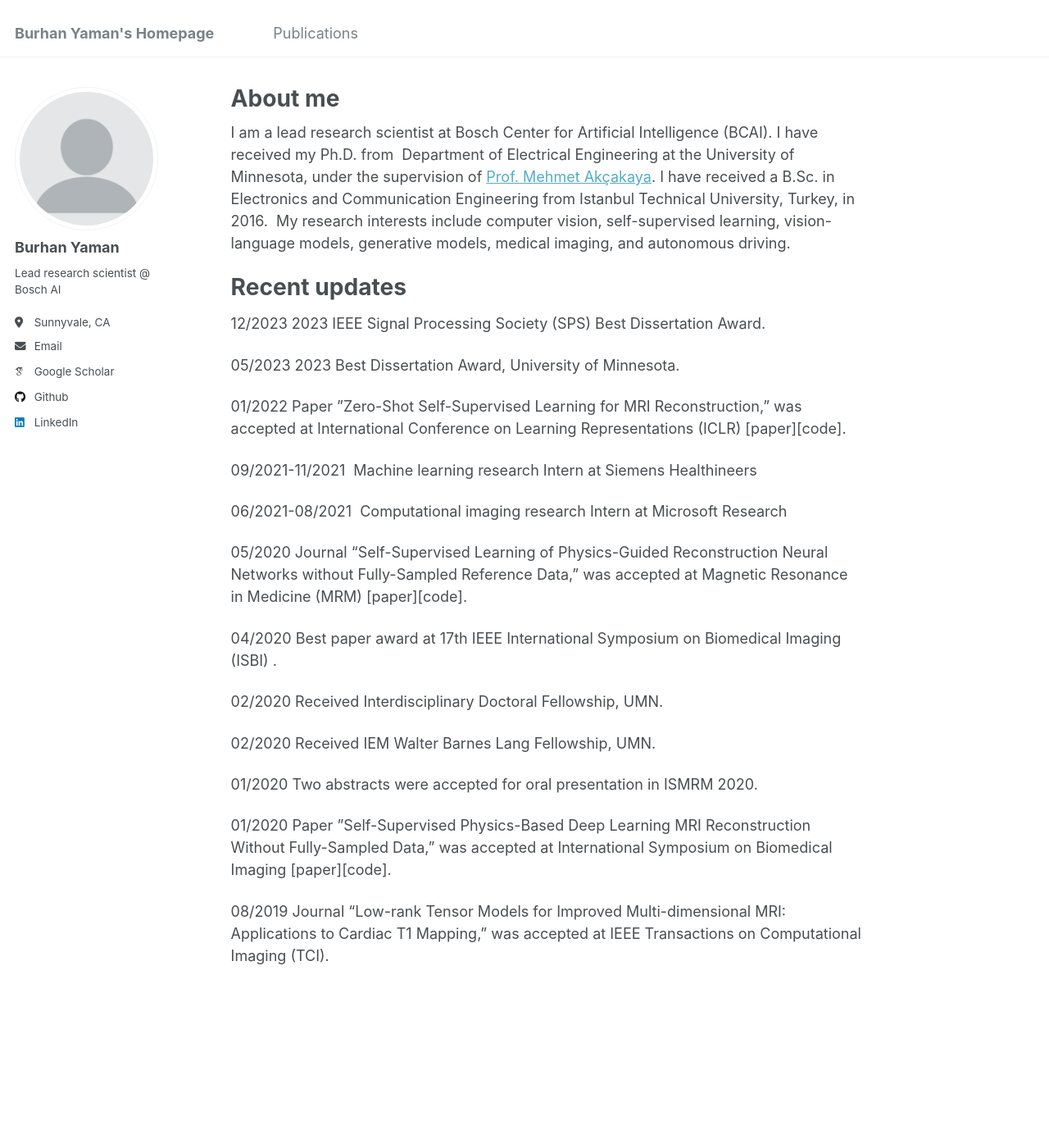
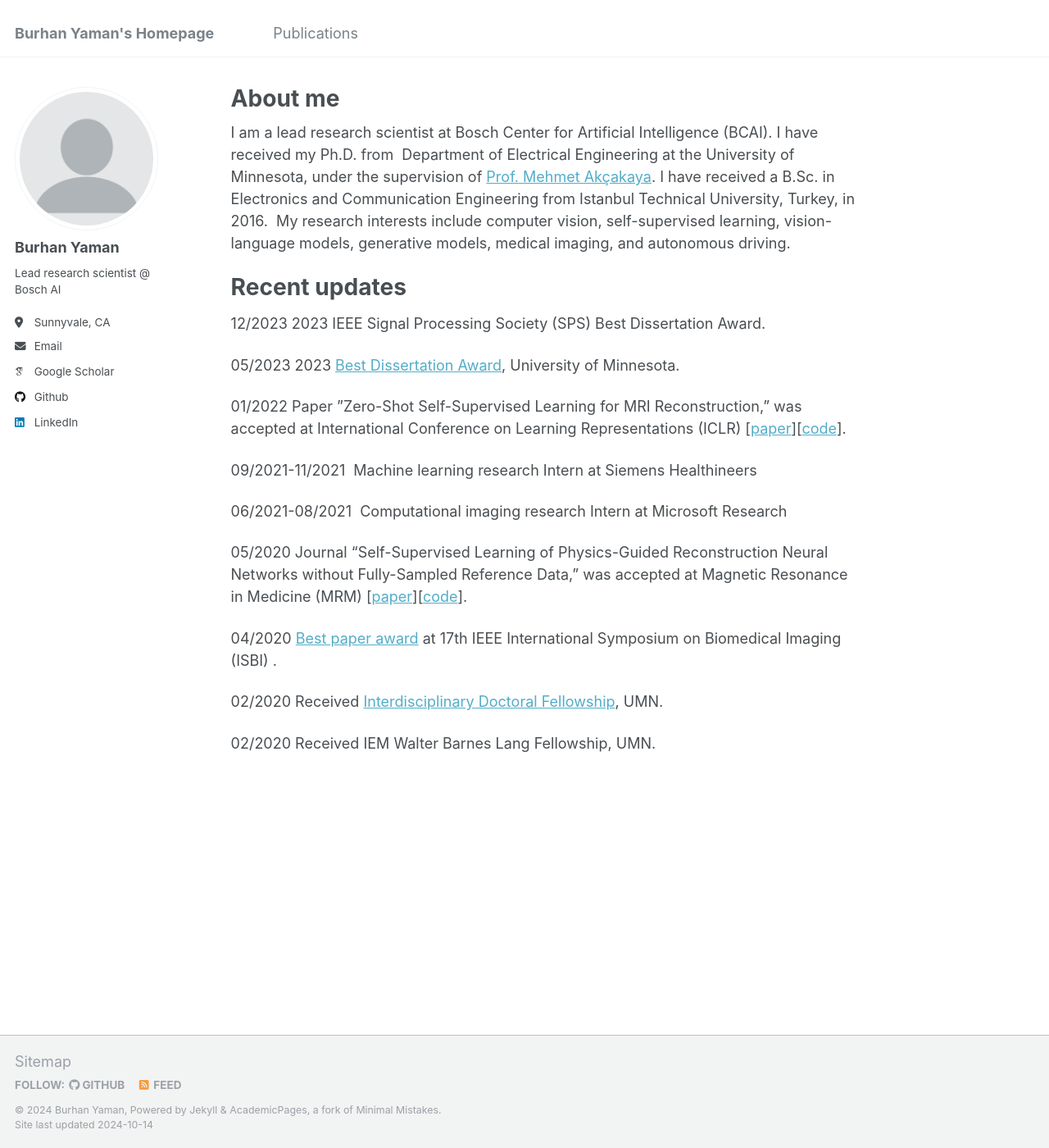
Before and after one commit to byaman14/byaman14.github.io, a Jekyll site: the page built from _pages/about.md, in a window 1280 px wide and 1400 px high. Shown: the whole window at 82% size. Built offline with Jekyll 4.4.1, drawn with Linux system fonts in a browser that asks for light colours; some web fonts are replaced.

Commit message:
Update about.md

```diff
--- a/_pages/about.md
+++ b/_pages/about.md
@@ -15,24 +15,18 @@ My research  interests include computer vision, self-supervised learning, vision
 
 12/2023  2023 IEEE Signal Processing Society (SPS) Best Dissertation Award.
 
-05/2023  2023 Best Dissertation Award,  University of Minnesota.
+05/2023  2023 [Best Dissertation Award](https://cse.umn.edu/ece/feature-stories/burhaneddin-yaman-recognized-best-dissertation-award#:~:text=Alumnus%20Burhaneddin%20Yaman%20(Ph.,physical%20sciences%20and%20engineering%20category.)),  University of Minnesota.
 
-01/2022  Paper "Zero-Shot Self-Supervised Learning for MRI Reconstruction," was accepted at International Conference on Learning Representations (ICLR) [paper][code].
+01/2022  Paper "Zero-Shot Self-Supervised Learning for MRI Reconstruction," was accepted at International Conference on Learning Representations (ICLR) [[paper](https://openreview.net/forum?id=085y6YPaYjP)][[code](https://github.com/byaman14/ZS-SSL)].
 
 09/2021-11/2021  Machine learning research Intern at Siemens Healthineers
 
 06/2021-08/2021  Computational imaging research Intern at Microsoft Research
 
-05/2020 Journal "Self-Supervised Learning of Physics-Guided Reconstruction Neural Networks without Fully-Sampled Reference Data," was accepted at Magnetic Resonance in Medicine (MRM) [paper][code].
+05/2020 Journal "Self-Supervised Learning of Physics-Guided Reconstruction Neural Networks without Fully-Sampled Reference Data," was accepted at Magnetic Resonance in Medicine (MRM) [[paper](https://onlinelibrary.wiley.com/doi/abs/10.1002/mrm.28378)][[code](https://github.com/byaman14/SSDU)].
 
-04/2020 Best paper award at 17th IEEE International Symposium on Biomedical Imaging (ISBI) .
+04/2020 [Best paper award](https://biomedicalimaging.org/2020/wp-content/uploads/static-html-to-wp/data/dff0d41695bbae509355435cd32ecf5d/best-paper-awards.html) at 17th IEEE International Symposium on Biomedical Imaging (ISBI) .
 
-02/2020 Received Interdisciplinary Doctoral Fellowship, UMN.
+02/2020 Received [Interdisciplinary Doctoral Fellowship](https://grad.umn.edu/news-events/news-overview/2020-2021-interdisciplinary-doctoral-fellowship-recipients-announced), UMN.
 
 02/2020 Received IEM Walter Barnes Lang Fellowship, UMN.
-
-01/2020 Two abstracts were accepted for oral presentation in ISMRM 2020.
-
-01/2020 Paper "Self-Supervised Physics-Based Deep Learning MRI Reconstruction Without Fully-Sampled Data," was accepted at International Symposium on Biomedical Imaging [paper][code].
-
-08/2019 Journal "Low-rank Tensor Models for Improved Multi-dimensional MRI: Applications to Cardiac T1 Mapping," was accepted at IEEE Transactions on Computational Imaging (TCI).
```
